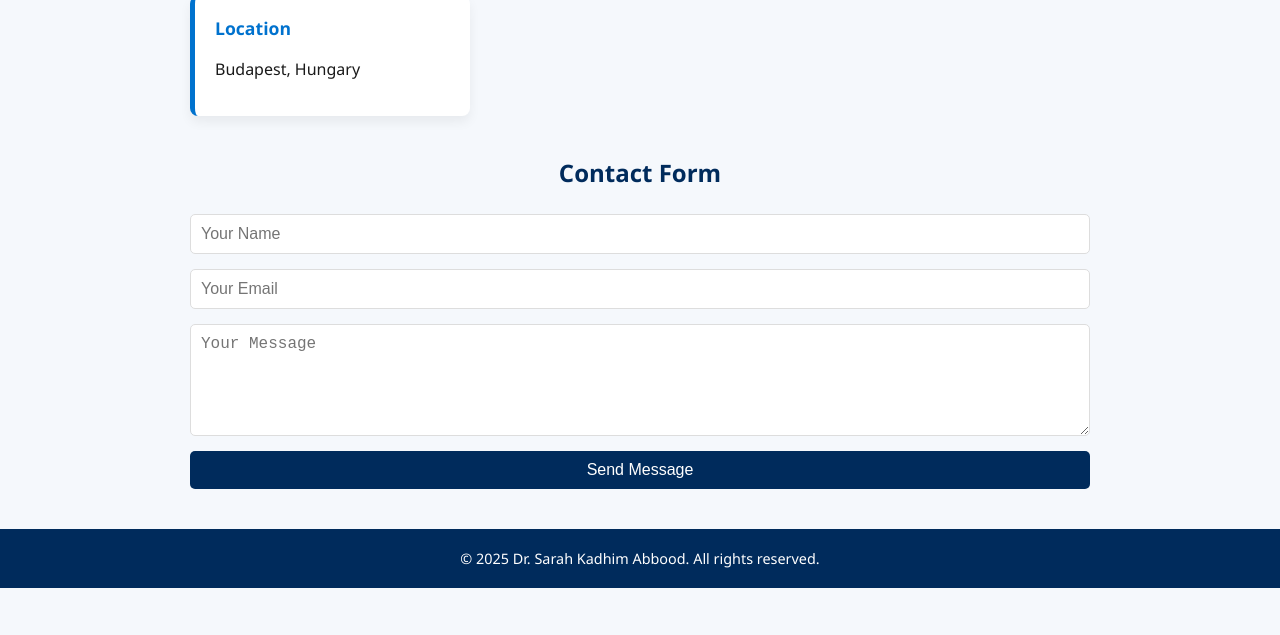
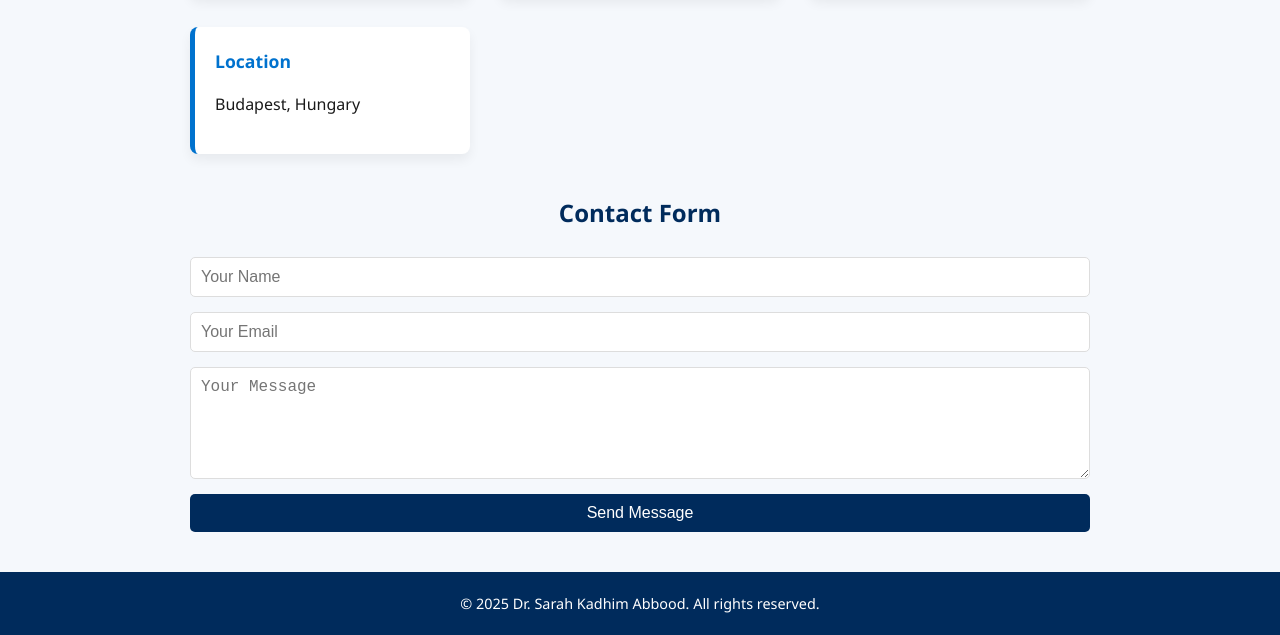
Before and after one commit to SarahkAbbood/SarahKAbbood.github.io, a plain HTML site: page contact.html in a window 1280 px wide. Shown: the part 543-1178 px from the top of the page. Before the commit the page ends 1131 px from the top, so only its background shows below. Drawn offline with Linux system fonts and the light colour scheme.

Commit message:
Update contact.html

```diff
--- a/contact.html
+++ b/contact.html
@@ -7,7 +7,7 @@
   <meta name="keywords" content="Contact, Dr. Sarah Kadhim Abbood, Email, LinkedIn, Facebook">
   <title>Contact – Dr. Sarah Kadhim Abbood</title>
   <!-- Link to external CSS -->
-  <link rel="stylesheet" href="css/contact.css">
+  <link rel="stylesheet" href="css/styles.css">
 </head>
   <!-- Font Awesome for Icons -->
   <link href="https://cdnjs.cloudflare.com/ajax/libs/font-awesome/6.0.0-beta3/css/all.min.css" rel="stylesheet">
```
